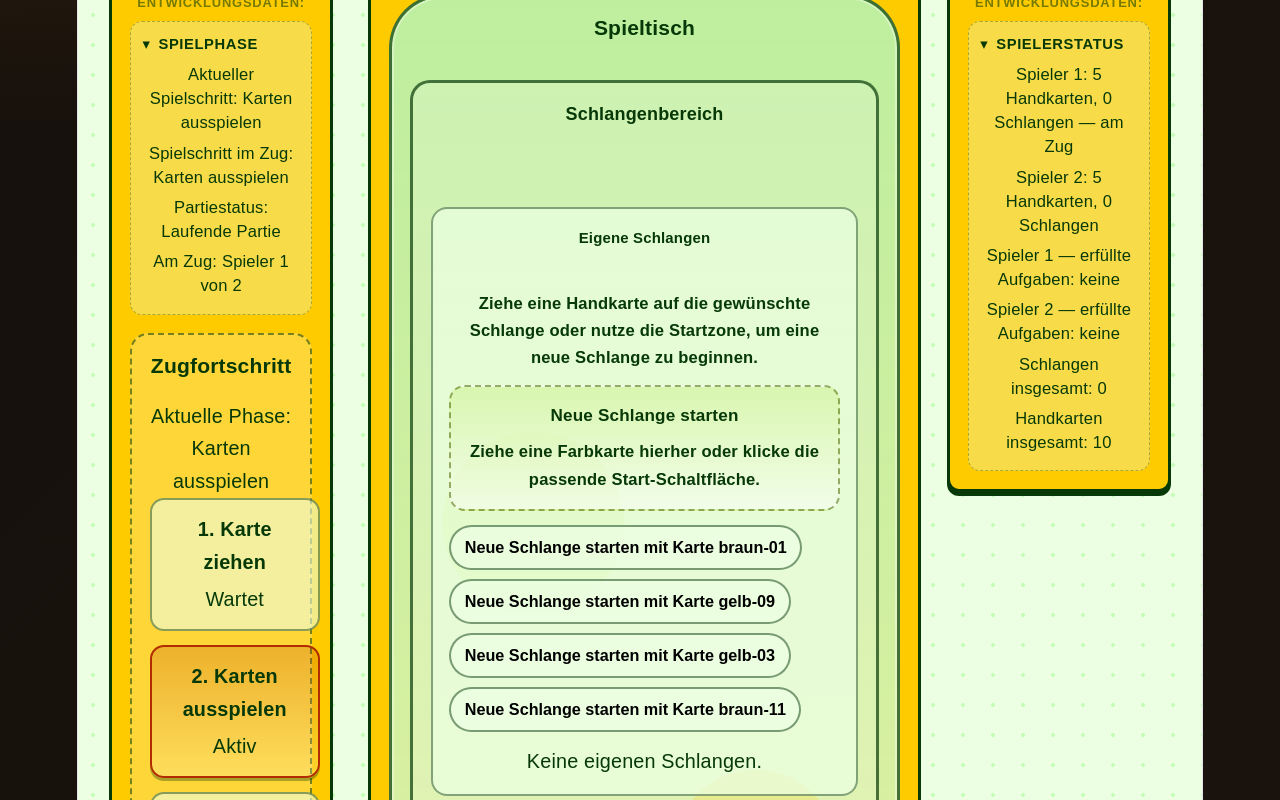
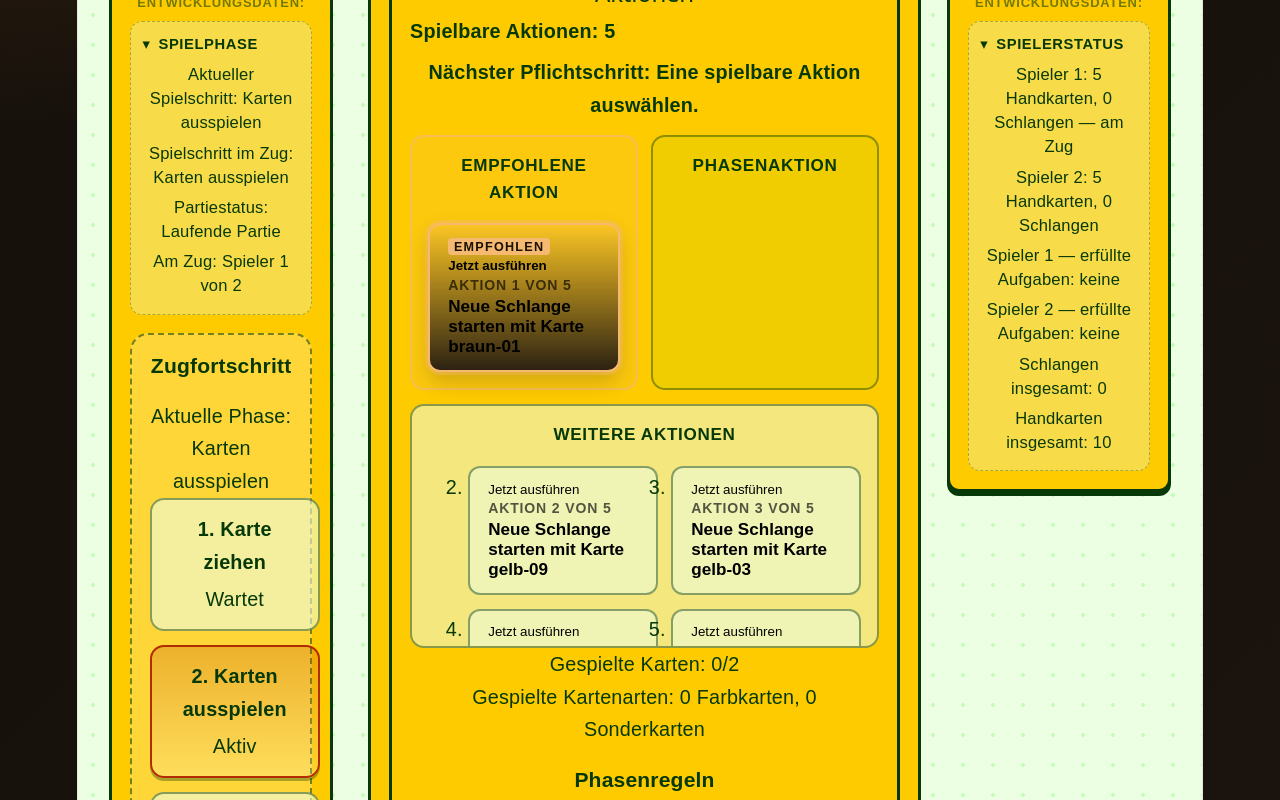
Before and after one commit to hanno79/schlangentanz-v2, a React (Vite) app: page / in a window 1280 px wide. Shown: the part 480-1280 px from the top of the page. Built offline with nearby package versions, Linux system fonts and the light colour scheme.

Commit message:
M1b: Waldtanz-Aktionsdock verdichten

```diff
--- a/src/App.css
+++ b/src/App.css
@@ -56,6 +56,34 @@ body {
 
 .aktions-liste {
   display: grid;
+  grid-template-columns: repeat(auto-fit, minmax(min(100%, 180px), 1fr));
+  gap: 0.75rem;
+}
+
+.aktionen-panel--waldtanz-dock {
+  position: sticky;
+  bottom: 0.75rem;
+  z-index: 2;
+  border-radius: 2rem;
+  background: linear-gradient(180deg, rgba(254, 203, 0, 0.92), rgba(236, 255, 227, 0.9));
+}
+
+.aktionen-dock__kopf {
+  display: flex;
+  flex-wrap: wrap;
+  gap: 0.5rem 1rem;
+  align-items: center;
+  justify-content: space-between;
+}
+
+.aktionen-dock__kopf p {
+  margin: 0;
+  font-weight: 800;
+}
+
+.aktionen-dock__schnellzug {
+  display: grid;
+  grid-template-columns: repeat(auto-fit, minmax(min(100%, 220px), 1fr));
   gap: 0.75rem;
 }
 
@@ -135,15 +163,14 @@ body {
   background: rgba(245, 185, 113, 0.12);
 }
 
+.aktionen-gruppe--weitere {
+  max-height: clamp(10rem, 26vh, 18rem);
+  overflow: auto;
+}
+
 .aktionen-gruppe--phasenaktion {
   border-color: rgba(75, 103, 0, 0.6);
   background: rgba(164, 222, 2, 0.15);
-}
-
-@media (min-width: 720px) {
-  .aktions-liste {
-    grid-template-columns: repeat(auto-fit, minmax(240px, 1fr));
-  }
 }
 
 h1 {
--- a/src/components/AktionenPanel.tsx
+++ b/src/components/AktionenPanel.tsx
@@ -1,7 +1,7 @@
 /*
 Author: rahn
 Datum: 04.06.2026
-Version: 1.13
+Version: 1.16
 Beschreibung: Aktionenbereich-Komponente für Schlangentanz v2 – empfohlene Aktion,
 weitere Aktionen, Phasenaktion, Endphase-Hinweis, No-Draw-Status und Phasenregeln.
 Änderung v1.3: Weitere Aktionen als semantische geordnete Liste (ol/li) dargestellt (F30).
@@ -17,6 +17,7 @@ weitere Aktionen, Phasenaktion, Endphase-Hinweis, No-Draw-Status und Phasenregel
 Änderung v1.13: R174 – Empfohlene Aktion als höfliche atomare Live-Region angekündigt.
 Änderung v1.14: R175 – Weitere Aktionen als höfliche atomare Live-Region angekündigt.
 Änderung v1.15: R176 – Phasenaktion als höfliche atomare Live-Region angekündigt.
+Änderung v1.16: M1b – Aktionsdock gruppiert schnelle Kontextaktionen board-nah vor der Fallback-Liste.
 */
 
 import { useId } from 'react'
@@ -127,19 +128,22 @@ export default function AktionenPanel({
   const phasenregelnTitelId = useId()
   const empfohlenLabel = legaleAktionen.length > 0 ? aktionsLabel(legaleAktionen[0]) : ''
   return (
-    <section className="info-panel" aria-labelledby={aktionenTitelId} aria-live="polite" aria-atomic="true">
+    <section className="info-panel aktionen-panel--waldtanz-dock" aria-labelledby={aktionenTitelId} aria-live="polite" aria-atomic="true">
       <h2 id={aktionenTitelId}>Aktionen</h2>
+      <div className="aktionen-dock__kopf">
         <p>Spielbare Aktionen: {legaleAktionen.length}</p>
+        {!istSpielende && <p>Nächster Pflichtschritt: {pflichtschrittLabel}</p>}
+      </div>
       {istSpielende ? (
         <p>Keine weiteren Aktionen. Die Partie ist beendet.</p>
       ) : (
         <>
-          <p>Nächster Pflichtschritt: {pflichtschrittLabel}</p>
           {steuerung === 'KI' && legaleAktionen.length > 0 && (
             <button onClick={() => onAktionAusfuehren(legaleAktionen[0])}>
               KI-Aktion ausführen
             </button>
           )}
+          <div className="aktionen-dock__schnellzug">
             <section id={empfohleneAktionId} className={`aktionen-gruppe aktionen-gruppe--empfohlen${hervorgehobenesAktionszielId === empfohleneAktionId ? ' aktionen-gruppe--sprungziel' : ''}`} aria-labelledby={empfohleneAktionTitelId} aria-live="polite" aria-atomic="true" tabIndex={-1}>
               <h3 id={empfohleneAktionTitelId}>Empfohlene Aktion</h3>
               {legaleAktionen.length > 0 ? (
@@ -155,6 +159,42 @@ export default function AktionenPanel({
                 <p>Keine empfohlene Aktion verfügbar.</p>
               )}
             </section>
+            <section
+              id={phasenaktionId}
+              className={`aktionen-gruppe aktionen-gruppe--phasenaktion${hervorgehobenesAktionszielId === phasenaktionId ? ' aktionen-gruppe--sprungziel' : ''}`}
+              aria-labelledby={phasenaktionTitelId}
+              aria-live="polite"
+              aria-atomic="true"
+              tabIndex={-1}
+            >
+              <h3 id={phasenaktionTitelId}>Phasenaktion</h3>
+              {zustand.zugphase === 'Ausspielphase' && zustand.zugpflichten.gespielteKarten > 0 && (
+                <button onClick={onAusspielphaseBeenden}>
+                  Ausspielphase beenden
+                </button>
+              )}
+              {zustand.zugphase === 'Aufgabenpruefung' && (
+                <button onClick={onAufgabenpruefungBeenden}>
+                  Aufgabenprüfung beenden
+                </button>
+              )}
+              {zustand.zugphase === 'Zugabschluss' && ueberhand > 0 && (
+                <button onClick={onUeberzaehligeKartenAbwerfen}>
+                  Überzählige Karten abwerfen
+                </button>
+              )}
+              {zustand.zugphase === 'Zugabschluss' && ueberhand === 0 && (
+                <button onClick={onZugBeenden}>
+                  Zug beenden
+                </button>
+              )}
+              {zustand.zugphase === 'Nachziehphase' && (
+                <button onClick={onAusspielphaseStarten}>
+                  Ausspielphase starten
+                </button>
+              )}
+            </section>
+          </div>
           <section className="aktionen-gruppe aktionen-gruppe--weitere" aria-labelledby={weitereAktionenTitelId} aria-live="polite" aria-atomic="true">
             <h3 id={weitereAktionenTitelId}>Weitere Aktionen</h3>
             {legaleAktionen.length > 1 ? (
@@ -212,41 +252,6 @@ export default function AktionenPanel({
               </ul>
             </section>
           )}
-          <section
-            id={phasenaktionId}
-            className={`aktionen-gruppe aktionen-gruppe--phasenaktion${hervorgehobenesAktionszielId === phasenaktionId ? ' aktionen-gruppe--sprungziel' : ''}`}
-            aria-labelledby={phasenaktionTitelId}
-            aria-live="polite"
-            aria-atomic="true"
-            tabIndex={-1}
-          >
-            <h3 id={phasenaktionTitelId}>Phasenaktion</h3>
-            {zustand.zugphase === 'Ausspielphase' && zustand.zugpflichten.gespielteKarten > 0 && (
-              <button onClick={onAusspielphaseBeenden}>
-                Ausspielphase beenden
-              </button>
-            )}
-            {zustand.zugphase === 'Aufgabenpruefung' && (
-              <button onClick={onAufgabenpruefungBeenden}>
-                Aufgabenprüfung beenden
-              </button>
-            )}
-            {zustand.zugphase === 'Zugabschluss' && ueberhand > 0 && (
-              <button onClick={onUeberzaehligeKartenAbwerfen}>
-                Überzählige Karten abwerfen
-              </button>
-            )}
-            {zustand.zugphase === 'Zugabschluss' && ueberhand === 0 && (
-              <button onClick={onZugBeenden}>
-                Zug beenden
-              </button>
-            )}
-            {zustand.zugphase === 'Nachziehphase' && (
-              <button onClick={onAusspielphaseStarten}>
-                Ausspielphase starten
-              </button>
-            )}
-          </section>
           {zustand.spielphase === 'Endspurt' && (
             <section className="aktionen-gruppe aktionen-gruppe--endphase" aria-labelledby={endphaseTitelId}>
               <h3 id={endphaseTitelId}>Endphase</h3>
```
Also changed, not shown: 1 other file (tests, documents, lock files or other folders). Lines whose indentation alone changed are shown as unchanged.
